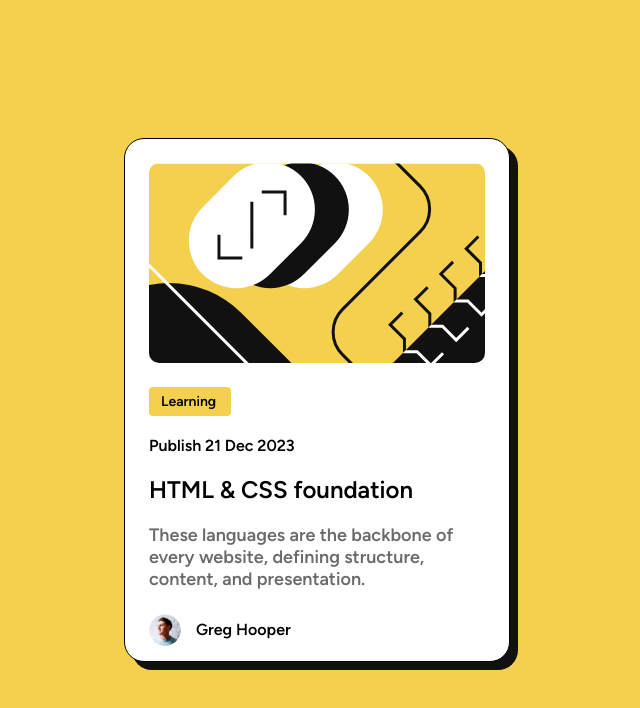
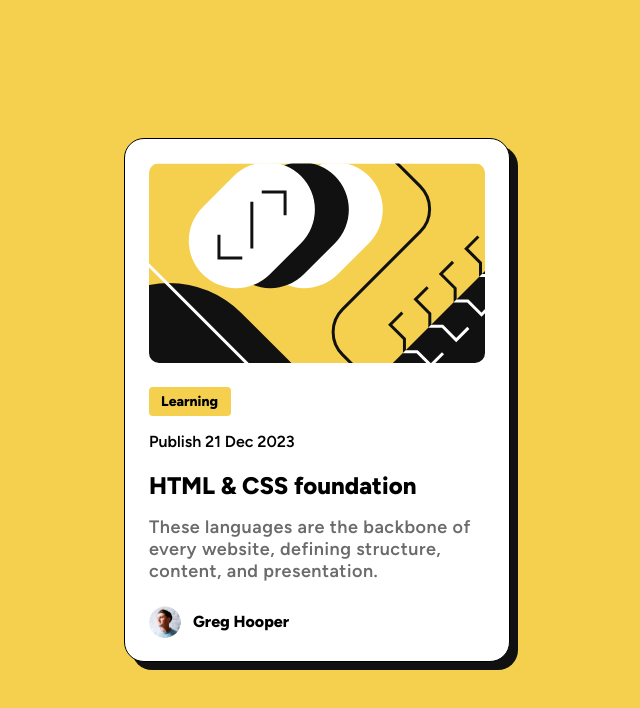
Before and after one commit to NaweedAhmadi/Blog-Preview-Card, a plain HTML site: page index.html in a window 1280 px wide. Shown: the whole page, without its empty margins (323-963 px from the left). Drawn offline with Linux system fonts and the light colour scheme.

Commit message:
CSS file has been updated

```diff
--- a/style.css
+++ b/style.css
@@ -8,8 +8,13 @@ body {
 }
 
 @font-face {
-    font-family: 'myFont';
+    font-family: 'semiBold';
     src: url('assets/fonts/static/Figtree-semiBold.ttf');
+  }
+
+  @font-face {
+    font-family: 'boldFont';
+    src: url('assets/fonts/static/Figtree-ExtraBold.ttf');
   }
 
 .card {
@@ -38,29 +43,34 @@ body {
     height: 29px;
     background-color: #F4D04E;
     border-radius: 4px;
-    font-family: myFont;
+    font-family: boldFont;
     font-size: 14px;
     padding: 6px 12px 6px 12px;
     box-sizing: border-box;
 }
 
 .date {
-    margin-top: 20px;
-    font-family: myFont;
+    margin-top: 16px;
+    font-family: semiBold;
 }
 
 .title {
-    font-family: myFont;
-    font-weight: bold;
+    font-family: boldFont;
     font-size: 24px;
     margin-top: 20px;
 }
 
+.title:hover {
+    color: #F4D04E;
+    cursor: pointer;
+}
+
 .description {
-    font-family: myFont;
+    font-family: semiBold;
     font-size: 18px;
     color: #6B6B6B;
-    margin-top: 20px;
+    margin-top: 16px;
+    letter-spacing: 0.5px;
 }
 
 .author {
@@ -78,6 +88,6 @@ body {
 }
 
 .authorname {
-    font-family: myFont;
-    padding: 6px 0 6px 15px;
+    font-family: boldFont;
+    padding: 6px 0 6px 12px;
 }
```
